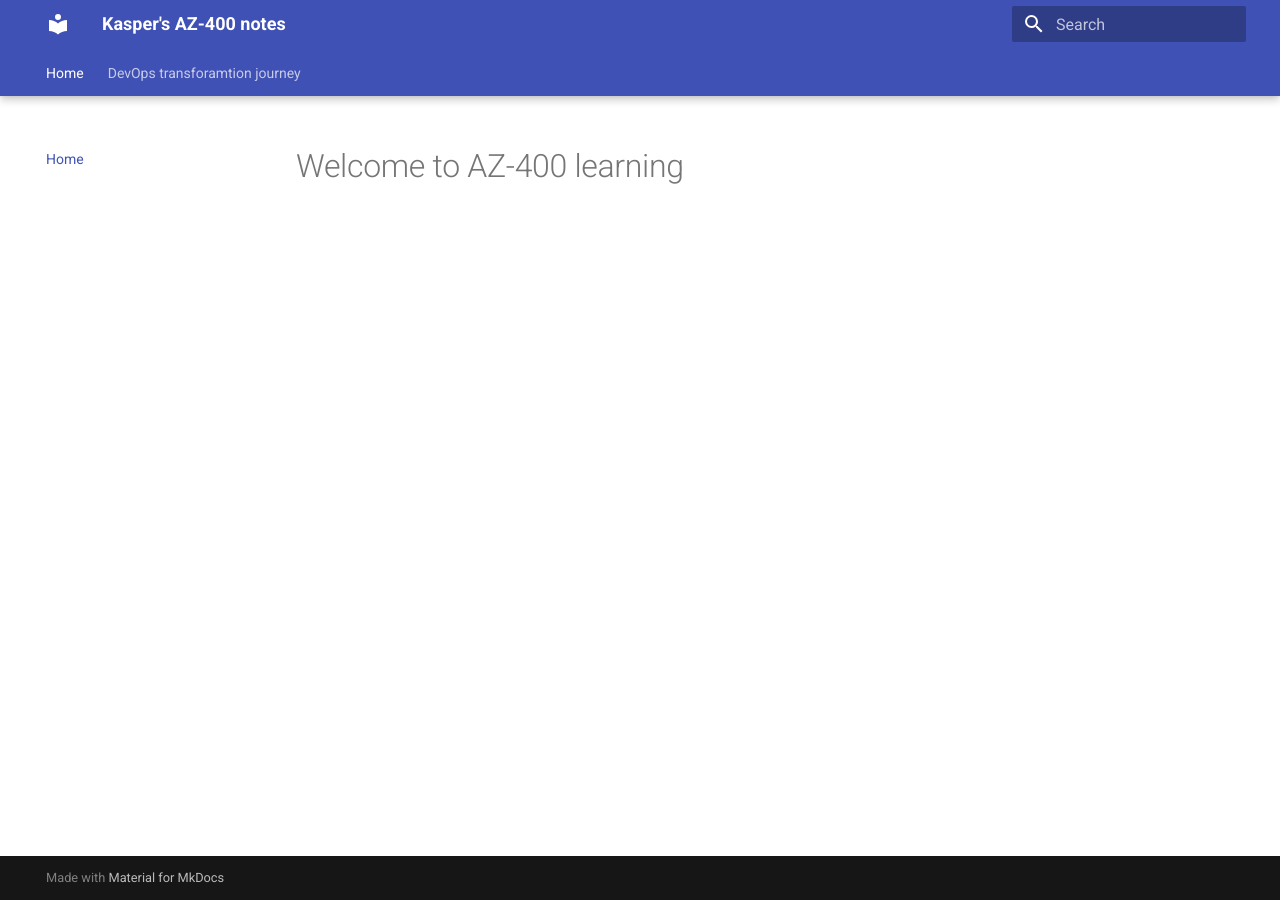
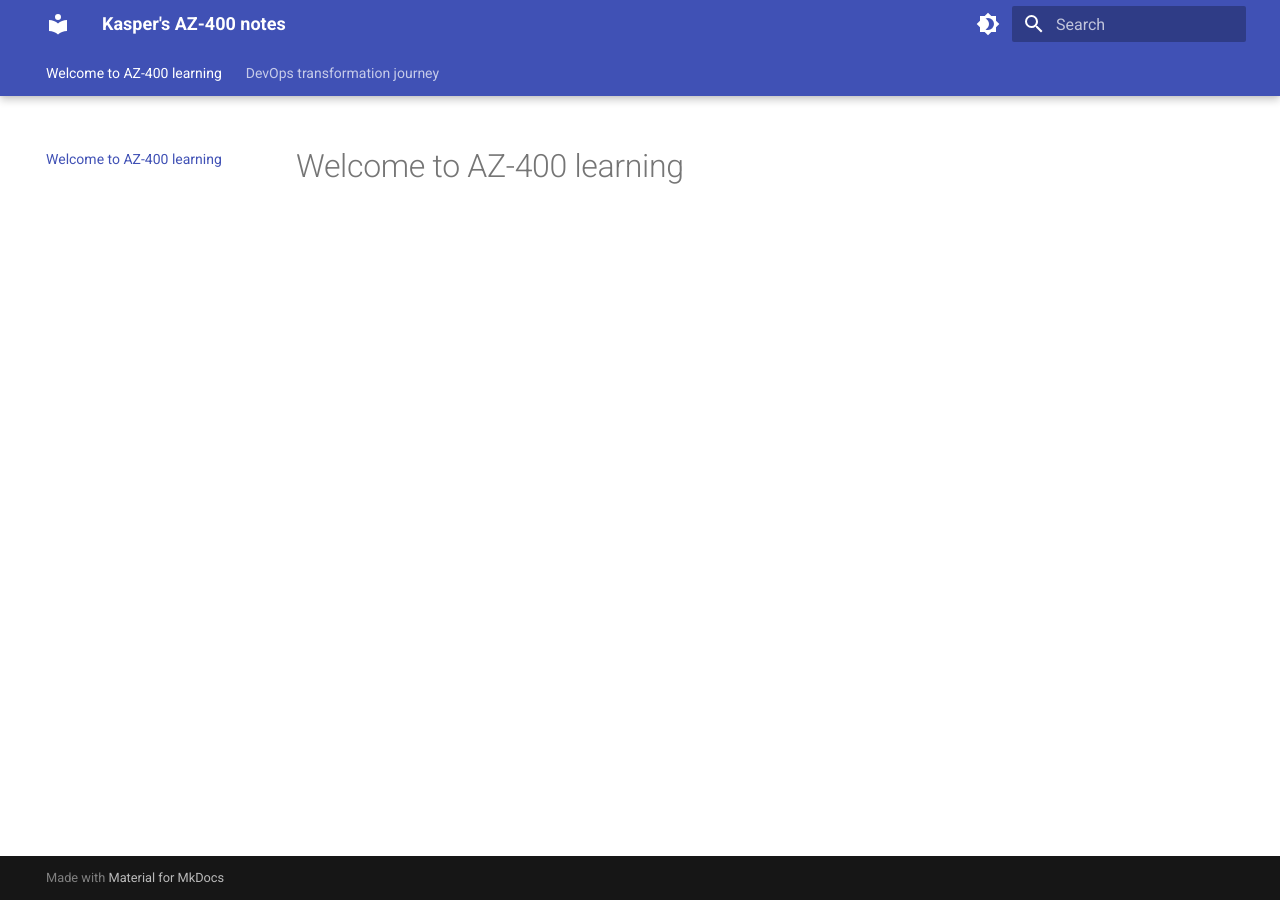
Before and after one commit to KasperKornak/AZ-400-learning, an MkDocs documentation site: the page built from MicrosoftLearningPath/index.md, in a window 1280 px wide. Built offline with MkDocs 1.6.1 and Material for MkDocs 9.7.7, drawn with Linux system fonts in a browser that asks for light colours.

```diff
--- a/mkdocs.yml
+++ b/mkdocs.yml
@@ -4,9 +4,19 @@ repo_name: KasperKornak/AZ-400-learning
 docs_dir: MicrosoftLearningPath
 theme:
   name: material
+  language: en
   features:
+    - navigation.tracking
+    - navigation.instant
     - navigation.tabs
     - navigation.tabs.sticky
-nav:
-  - Home: index.md
-  - DevOps transforamtion journey: DevOps-transformation-journey/
+
+  palette:
+  - scheme: default
+    toggle:
+      icon: material/brightness-4
+      name: switch to light mode
+  - scheme: slate
+    toggle:
+      icon: material/brightness-7
+      name: switch to dark mode
```
